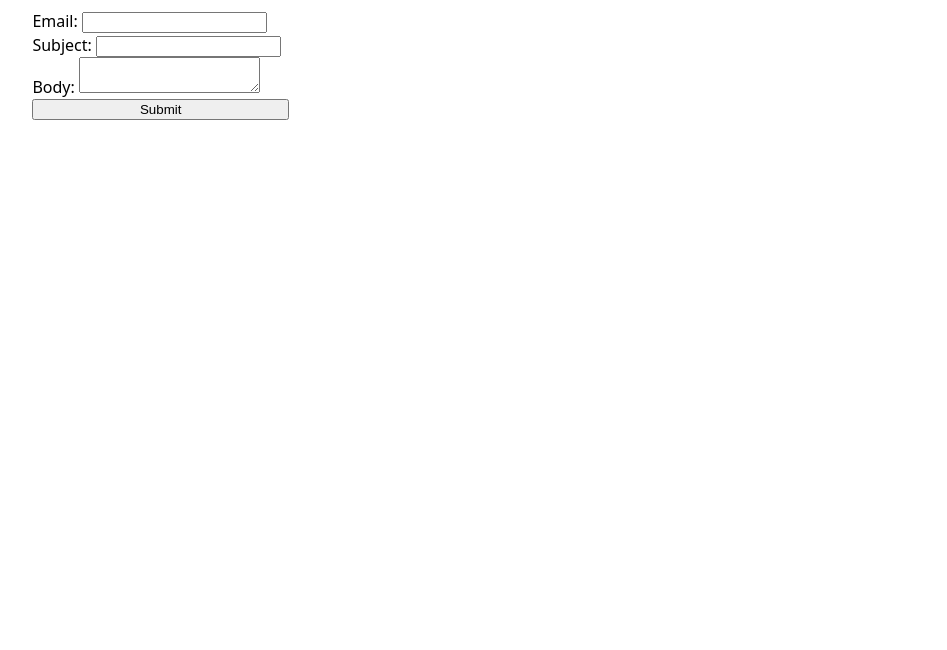
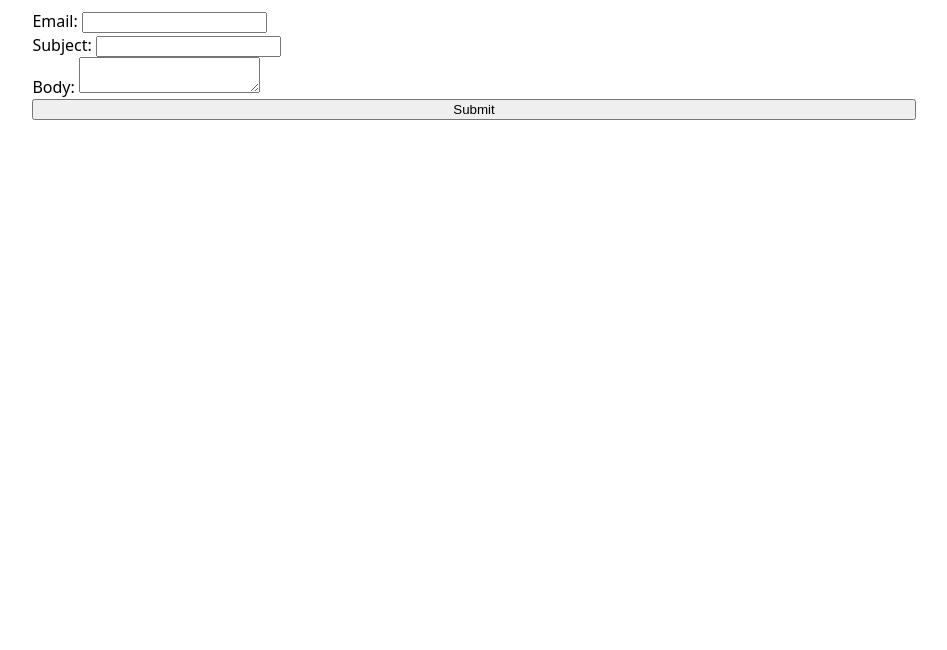
Before and after one commit to stephluooo/portfolio, a plain HTML site: page contact/index.html in a window 1280 px wide. Shown: the part 150-800 px from the top of the page, without its empty margins (166-1113 px from the left). Drawn offline with Linux system fonts and the light colour scheme.

Commit message:
Update style.css

```diff
--- a/style.css
+++ b/style.css
@@ -70,3 +70,7 @@ form {
   grid-column: 1 / -1;
   gap: 1em;
 }
+
+button{
+  grid-column: 1 / -1;
+}
```
